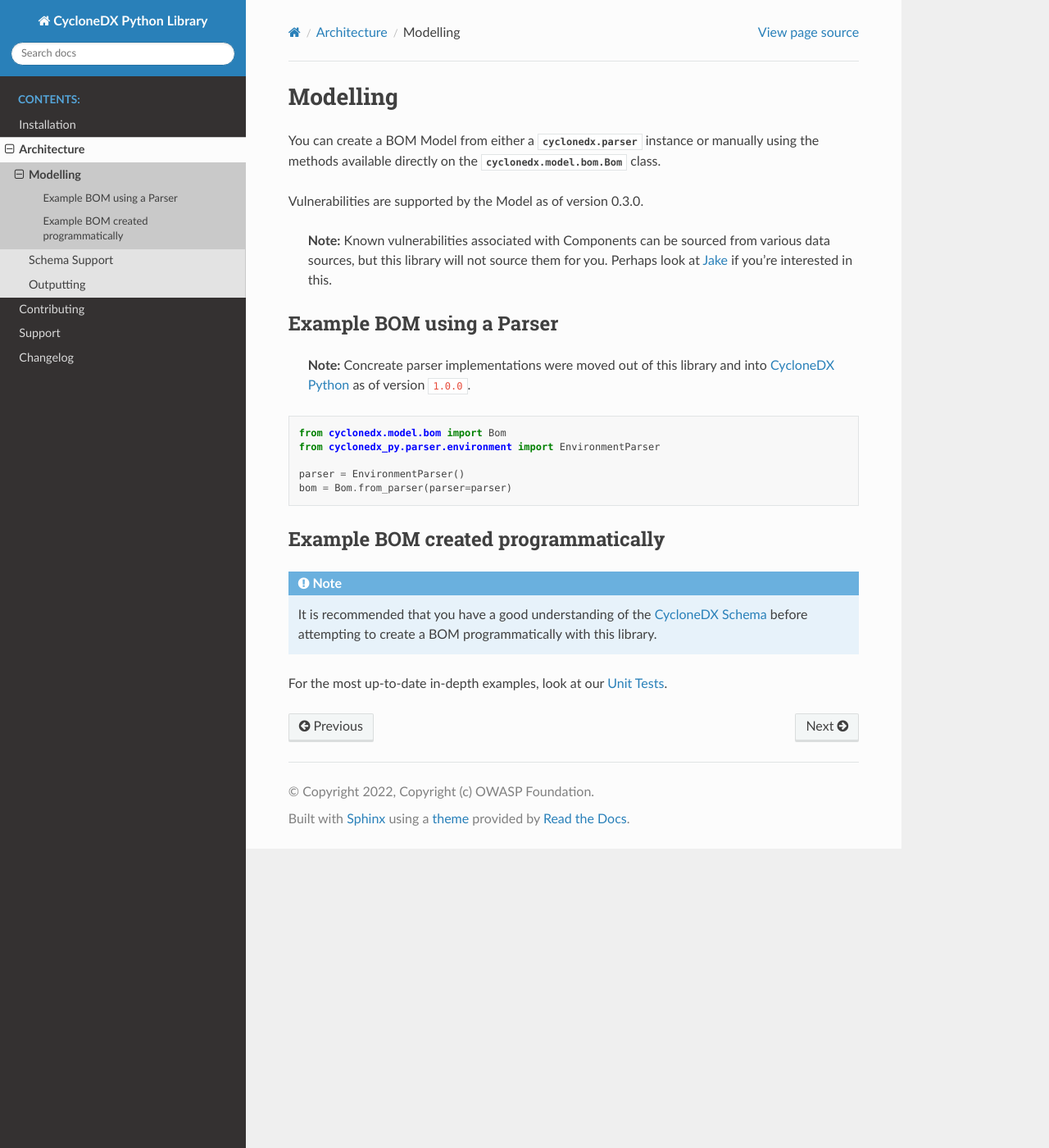
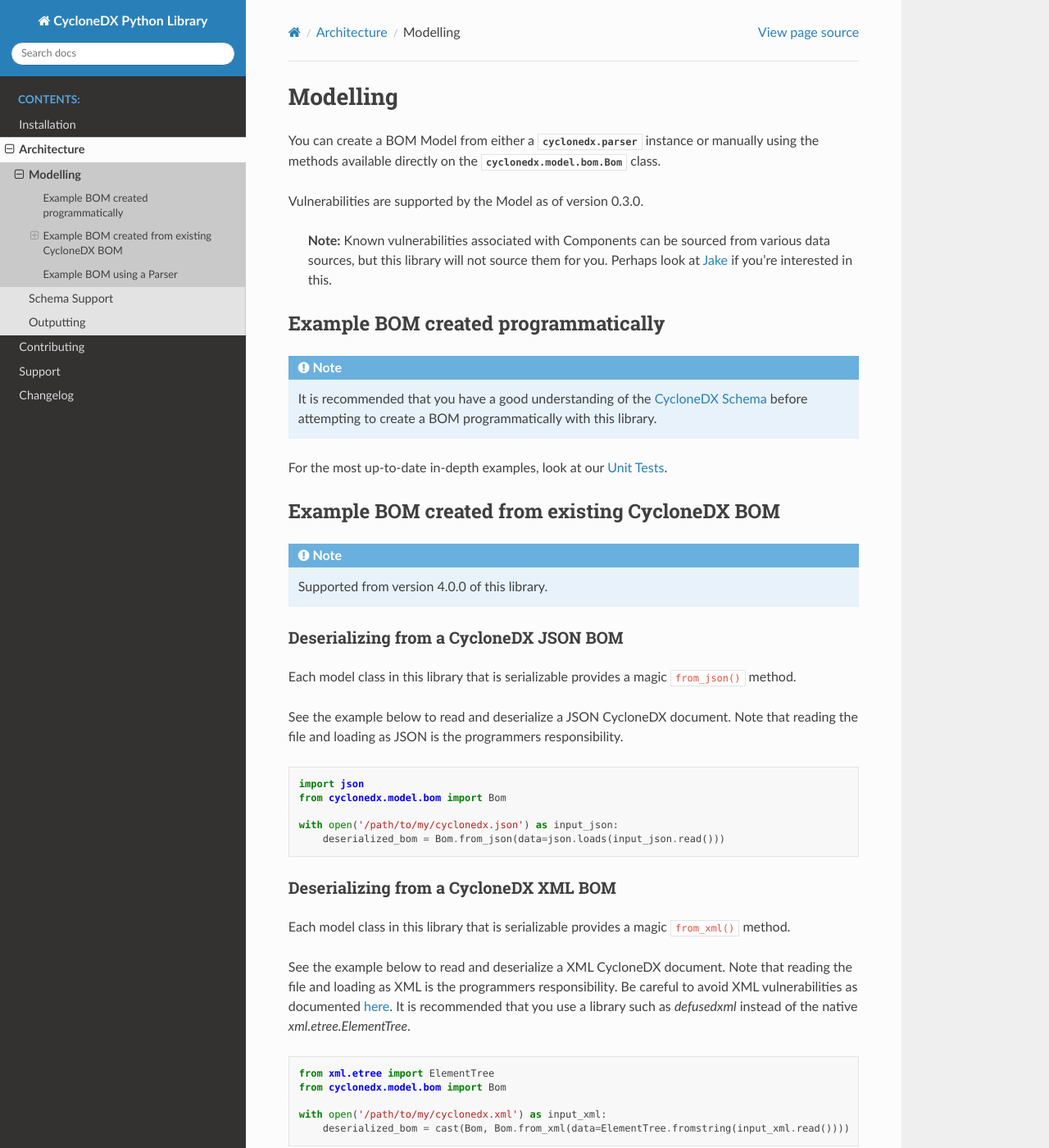
Before and after one commit to CycloneDX/cyclonedx-python-lib, a Sphinx documentation site: the page built from docs/modelling.rst, in a window 1280 px wide and 1400 px high. Shown: the whole window at 82% size. Built offline with Sphinx 7.4.7 and the Read the Docs theme 2.0.0, drawn with Linux system fonts in a browser that asks for light colours.

Commit message:
doc: doc updates for new deserialization feature
Signed-off-by: Paul Horton <paul.horton@owasp.org>

```diff
--- a/docs/modelling.rst
+++ b/docs/modelling.rst
@@ -23,6 +23,59 @@
     **Note:** Known vulnerabilities associated with Components can be sourced from various data sources, but this library
     will not source them for you. Perhaps look at `Jake`_ if you're interested in this.
 
+Example BOM created programmatically
+------------------------------------
+
+.. note::
+
+    It is recommended that you have a good understanding of the `CycloneDX Schema`_ before attempting to create a BOM
+    programmatically with this library.
+
+
+For the most up-to-date in-depth examples, look at our `Unit Tests`_.
+
+Example BOM created from existing CycloneDX BOM
+------------------------------------
+
+.. note::
+
+    Supported from version 4.0.0 of this library.
+
+Deserializing from a CycloneDX JSON BOM
+~~~~~~~~~~~~~~~~~~~~~~~~~~~~~~~~~~~~~~~
+
+Each model class in this library that is serializable provides a magic ``from_json()`` method.
+
+See the example below to read and deserialize a JSON CycloneDX document. Note that reading the file and loading as JSON
+is the programmers responsibility.
+
+.. code-block:: python
+
+    import json
+    from cyclonedx.model.bom import Bom
+
+    with open('/path/to/my/cyclonedx.json') as input_json:
+        deserialized_bom = Bom.from_json(data=json.loads(input_json.read()))
+
+
+Deserializing from a CycloneDX XML BOM
+~~~~~~~~~~~~~~~~~~~~~~~~~~~~~~~~~~~~~~~
+
+Each model class in this library that is serializable provides a magic ``from_xml()`` method.
+
+See the example below to read and deserialize a XML CycloneDX document. Note that reading the file and loading as XML
+is the programmers responsibility. Be careful to avoid XML vulnerabilities as documented `here`_. It is recommended that
+you use a library such as `defusedxml` instead of the native `xml.etree.ElementTree`.
+
+.. code-block:: python
+
+    from xml.etree import ElementTree
+    from cyclonedx.model.bom import Bom
+
+    with open('/path/to/my/cyclonedx.xml') as input_xml:
+        deserialized_bom = cast(Bom, Bom.from_xml(data=ElementTree.fromstring(input_xml.read())))
+
+
 Example BOM using a Parser
 --------------------------
 
@@ -37,19 +90,11 @@
     parser = EnvironmentParser()
     bom = Bom.from_parser(parser=parser)
 
-Example BOM created programmatically
-------------------------------------
 
-.. note::
-
-    It is recommended that you have a good understanding of the `CycloneDX Schema`_ before attempting to create a BOM
-    programmatically with this library.
-
-
-For the most up-to-date in-depth examples, look at our `Unit Tests`_.
 
 
 .. _CycloneDX Python: https://github.com/CycloneDX/cyclonedx-python
 .. _Jake: https://pypi.org/project/jake
 .. _CycloneDX Schema: https://cyclonedx.org/docs/latest
 .. _Unit Tests: https://github.com/CycloneDX/cyclonedx-python-lib/tree/main/tests
+.. _here: https://docs.python.org/3/library/xml.html#xml-vulnerabilities
```
Also changed, not shown: docs/architecture.rst (+8 -1 lines).
